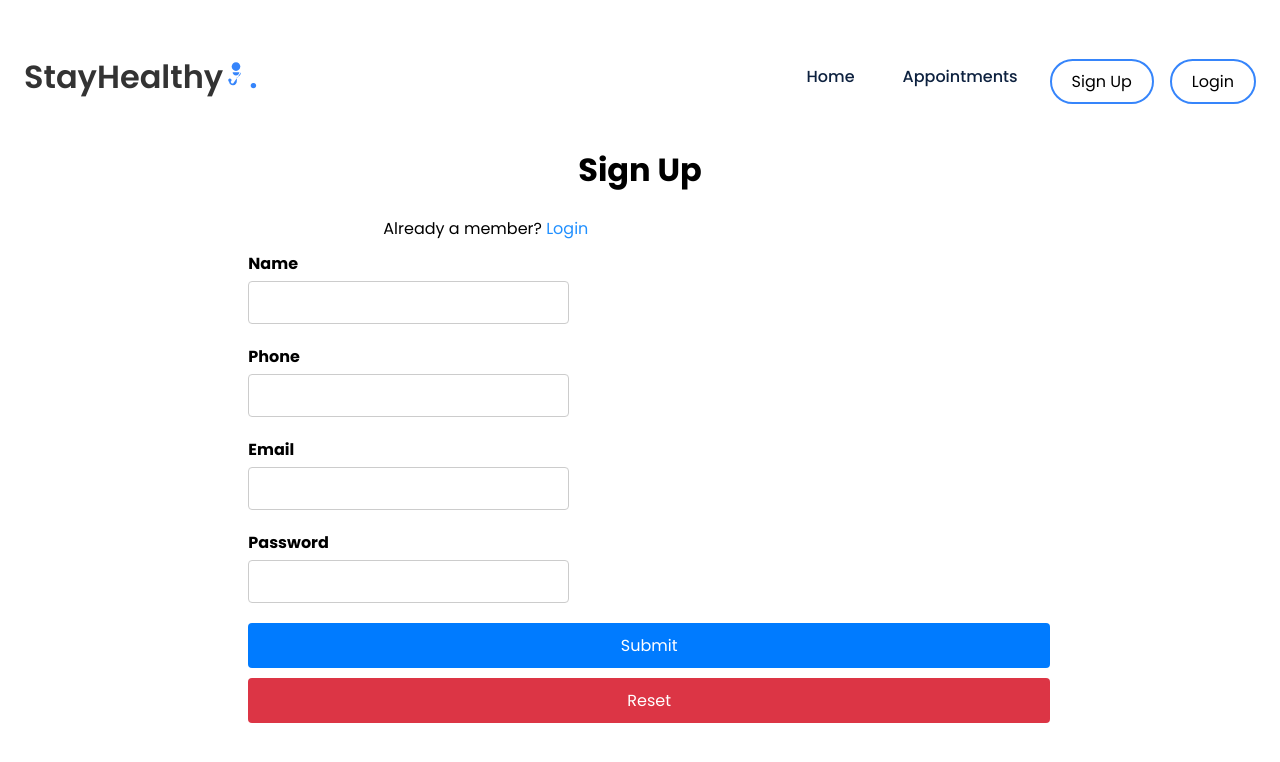
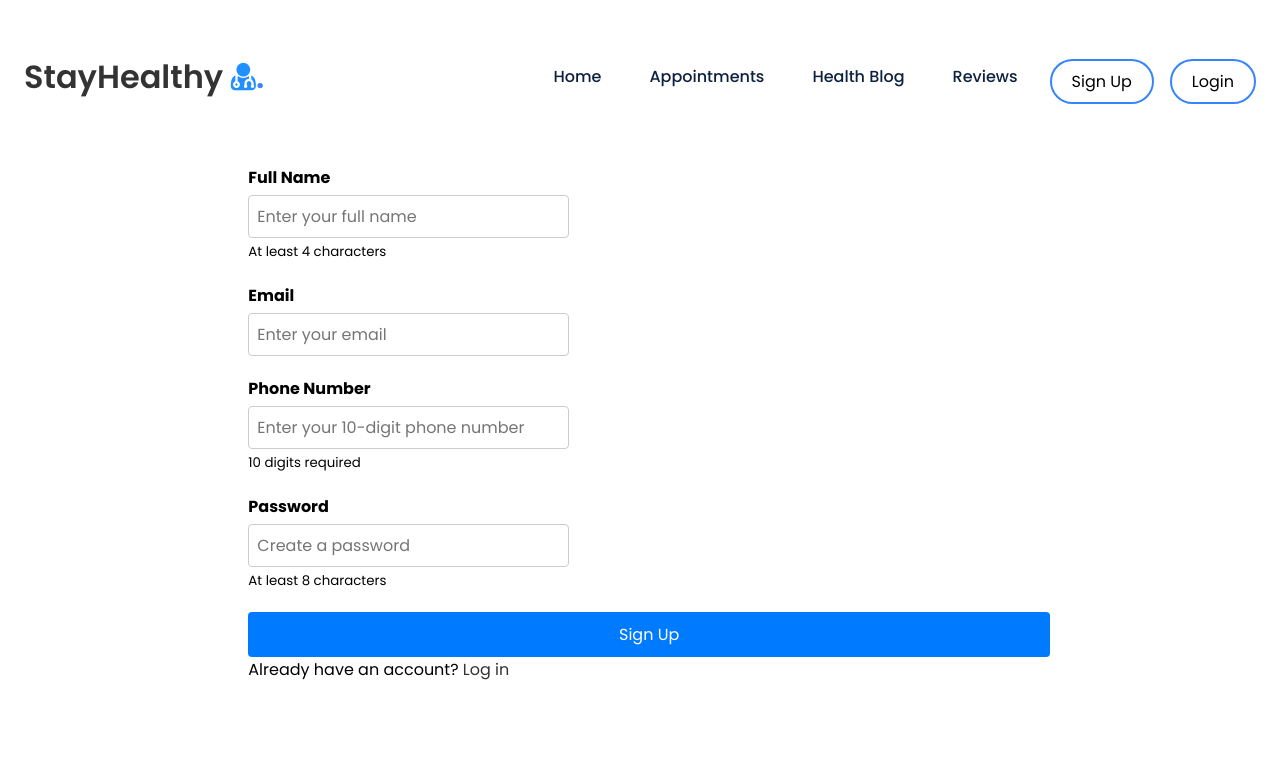
Before and after one commit to bahaungor/test_med_app, a React (Create React App) app: page /signup in a window 1280 px wide. Shown: the top 762 px of the page. Built offline with nearby package versions, Linux system fonts and the light colour scheme.

Commit message:
react finished including logout

```diff
--- a/src/Components/Navbar/Navbar.js
+++ b/src/Components/Navbar/Navbar.js
@@ -1,50 +1,76 @@
-import './Navbar.css';
-import { Link } from 'react-router-dom';
+import React, { useEffect, useState } from "react";
+import { Link } from "react-router-dom";
+import "./Navbar.css";
 
-export default function Navbar() {
-  const handleClick = () => {
-    console.log("Menu clicked");
+const Navbar = () => {
+    const [click, setClick] = useState(false);
+    const [isLoggedIn, setIsLoggedIn] = useState(false);
+    const [username, setUsername] = useState("");
+    const [email, setEmail] = useState("");
+    const [showDropdown, setShowDropdown] = useState(false);
+
+    const handleClick = () => setClick(!click);
+
+    const extractUsernameFromEmail = (email) => {
+        if (!email) return '';
+        const namePart = email.split('@')[0];
+        return namePart.charAt(0).toUpperCase() + namePart.slice(1);
     };
+
+    const handleLogout = () => {
+        sessionStorage.clear();
+        localStorage.removeItem("doctorData");
+        setIsLoggedIn(false);
+        setEmail('');
+        window.location.reload();
+    };
+
+    useEffect(() => {
+        const storedEmail = sessionStorage.getItem("email");
+        const storedName = sessionStorage.getItem("name");
+
+        if (storedEmail) {
+            setIsLoggedIn(true);
+            setEmail(storedEmail);
+            setUsername(storedName || extractUsernameFromEmail(storedEmail));
+        }
+    }, []);
 
     return (
         <nav>
-      {/* Navigation logo section */}
             <div className="nav__logo">
                 <Link to="/">
-          StayHealthy
-          <svg
-            xmlns="http://www.w3.org/2000/svg"
-            height="26"
-            width="26"
-            viewBox="0 0 1000 1000"
-            style={{ fill: "#3685fb" }}
-          >
-            <title>Doctor With Stethoscope SVG icon</title>
-            <g>
-              <g>
-                <path d="M499.8,10c91.7,0,166,74.3,166,166c0,91.7-74.3,166-166,166c-91.7,0-166-74.3-166-166C333.8,84.3,408.1,10,499.8,10z" />
-                <path d="M499.8,522.8c71.2,0,129.1-58.7,129.1-129.1H370.6C370.6,464.1,428.6,522.8,499.8,522.8z" />
-                <path d="M693.2,395c-0.7,94.9-70.3,173.7-160.8,188.9v155.9c0,80.3-60.7,150.8-140.8,155.3c-83,4.7-152.7-58.9-157.6-139.7c-22-12.8-35.6-38.5-30.3-66.7c4.7-25.1,25.5-45.6,50.8-49.9c39.7-6.7,74.1,23.7,74.1,62.1c0,23-12.3,43-30.7,54.1c4.7,45.4,45.1,80.4,92.6,76c44.6-4,77.2-44...." />
-              </g>
-            </g>
-          </svg>
+                    StayHealthy <i style={{color:'#2190FF'}} className="fa fa-user-md"></i>
                 </Link>
                 <span>.</span>
             </div>
-
-      {/* Navigation icon (hamburger) */}
             <div className="nav__icon" onClick={handleClick}>
-        <i className="fa fa-bars"></i>
+                <i className={click ? "fa fa-times" : "fa fa-bars"}></i>
             </div>
-
-      {/* Navigation links */}
-      <ul className="nav__links active">
+            <ul className={click ? 'nav__links active' : 'nav__links'}>
                 <li className="link">
                     <Link to="/">Home</Link>
                 </li>
                 <li className="link">
-          <Link to="/appointments">Appointments</Link>
+                    <Link to="/search/doctors">Appointments</Link>
                 </li>
+                <li className="link">
+                    <Link to="/healthblog">Health Blog</Link>
+                </li>
+                <li className="link">
+                    <Link to="/reviews">Reviews</Link>
+                </li>
+                {isLoggedIn ? (
+                    <li className="link">
+                        <div className="user-container">
+                            <span className="username">Hello, {username}</span>
+                            <button className="btn2" onClick={handleLogout}>
+                                Logout
+                            </button>
+                        </div>
+                    </li>
+                ) : (
+                    <>
                         <li className="link">
                             <Link to="/signup">
                                 <button className="btn1">Sign Up</button>
@@ -55,7 +81,11 @@ export default function Navbar() {
                                 <button className="btn1">Login</button>
                             </Link>
                         </li>
+                    </>
+                )}
             </ul>
         </nav>
     );
-}
+};
+
+export default Navbar;
--- a/src/Components/Sign_Up/Sign_Up.js
+++ b/src/Components/Sign_Up/Sign_Up.js
@@ -1,83 +1,166 @@
 import React, { useState } from 'react';
 import './Sign_Up.css';
+import { Link, useNavigate } from 'react-router-dom';
+import { API_URL } from '../../config';
 
-export default function SignUp() {
+const Sign_Up = () => {
     const [formData, setFormData] = useState({
         name: '',
+        email: '',
         phone: '',
-    email: '',
         password: ''
     });
+    const [errors, setErrors] = useState([]);
+    const [isSubmitting, setIsSubmitting] = useState(false);
+    const navigate = useNavigate();
 
-  const [errors, setErrors] = useState({});
-
-  const validate = () => {
-    const newErrors = {};
-
-    if (!formData.name.trim()) newErrors.name = 'Name is required';
-    if (!/^\d{10}$/.test(formData.phone)) newErrors.phone = 'Phone must be 10 digits';
-    if (!/\S+@\S+\.\S+/.test(formData.email)) newErrors.email = 'Invalid email format';
-    if (formData.password.length < 6) newErrors.password = 'Password must be at least 6 characters';
-
-    setErrors(newErrors);
-    return Object.keys(newErrors).length === 0;
+    const handleChange = (e) => {
+        const { name, value } = e.target;
+        setFormData(prev => ({
+            ...prev,
+            [name]: value
+        }));
     };
 
-  const handleChange = e => {
-    setFormData({ ...formData, [e.target.name]: e.target.value });
-  };
+    const register = async (e) => {
+        e.preventDefault();
+        setErrors([]);
+        setIsSubmitting(true);
 
-  const handleSubmit = e => {
-    e.preventDefault();
-    if (validate()) {
-      alert('Sign Up Successful!');
-      // Submit logic here
+        try {
+            const response = await fetch(`${API_URL}/api/auth/register`, {
+                method: "POST",
+                headers: {
+                    "Content-Type": "application/json",
+                },
+                body: JSON.stringify(formData),
+            });
+
+            const json = await response.json();
+
+            if (!response.ok) {
+                if (json.error) {
+                    // Handle single error message (like duplicate email)
+                    setErrors([json.error]);
+                } else if (json.errors) {
+                    // Handle validation errors from express-validator
+                    const validationErrors = json.errors.map(err => `${err.param}: ${err.msg}`);
+                    setErrors(validationErrors);
+                } else {
+                    setErrors(['Registration failed. Please try again.']);
+                }
+                return;
+            }
+
+            if (json.authtoken) {
+                // Store user data in session storage
+                sessionStorage.setItem("auth-token", json.authtoken);
+                sessionStorage.setItem("name", formData.name);
+                sessionStorage.setItem("phone", formData.phone);
+                sessionStorage.setItem("email", formData.email);
+
+                // Redirect to home page
+                navigate("/");
+                window.location.reload();
+            }
+        } catch (error) {
+            console.error('Registration error:', error);
+            setErrors(['Network error. Please check your connection.']);
+        } finally {
+            setIsSubmitting(false);
         }
     };
 
     return (
         <div className="container" style={{ marginTop: '5%' }}>
             <div className="signup-grid">
-        <div className="signup-text">
-          <h1>Sign Up</h1>
+                <div className="signup-form">
+                    <h2 className="text-center mb-4">Create an Account</h2>
+                    {errors.length > 0 && (
+                        <div className="alert alert-danger">
+                            <ul className="mb-0">
+                                {errors.map((error, index) => (
+                                    <li key={index}>{error}</li>
+                                ))}
+                            </ul>
                         </div>
-        <div className="signup-text1" style={{ textAlign: 'left' }}>
-          Already a member? <a href="../Login/Login.html" style={{ color: '#2190FF' }}>Login</a>
+                    )}
+                    <form onSubmit={register}>
+                        <div className="form-group">
+                            <label htmlFor="name">Full Name</label>
+                            <input
+                                value={formData.name}
+                                onChange={handleChange}
+                                type="text"
+                                name="name"
+                                id="name"
+                                className="form-control"
+                                placeholder="Enter your full name"
+                                required
+                                minLength="4"
+                            />
+                            <small className="form-text text-muted">At least 4 characters</small>
                         </div>
-
-        <div className="signup-form">
-          <form onSubmit={handleSubmit}>
-            <div className="form-group">
-              <label htmlFor="name">Name</label>
-              <input name="name" className="form-control" onChange={handleChange} />
-              {errors.name && <span className="error">{errors.name}</span>}
-            </div>
-
-            <div className="form-group">
-              <label htmlFor="phone">Phone</label>
-              <input name="phone" className="form-control" onChange={handleChange} />
-              {errors.phone && <span className="error">{errors.phone}</span>}
-            </div>
-
                         <div className="form-group">
                             <label htmlFor="email">Email</label>
-              <input name="email" type="email" className="form-control" onChange={handleChange} />
-              {errors.email && <span className="error">{errors.email}</span>}
+                            <input
+                                value={formData.email}
+                                onChange={handleChange}
+                                type="email"
+                                name="email"
+                                id="email"
+                                className="form-control"
+                                placeholder="Enter your email"
+                                required
+                            />
                         </div>
-
+                        <div className="form-group">
+                            <label htmlFor="phone">Phone Number</label>
+                            <input
+                                value={formData.phone}
+                                onChange={handleChange}
+                                type="tel"
+                                name="phone"
+                                id="phone"
+                                className="form-control"
+                                placeholder="Enter your 10-digit phone number"
+                                required
+                                minLength="10"
+                                maxLength="10"
+                                pattern="[0-9]{10}"
+                            />
+                            <small className="form-text text-muted">10 digits required</small>
+                        </div>
                         <div className="form-group">
                             <label htmlFor="password">Password</label>
-              <input name="password" type="password" className="form-control" onChange={handleChange} />
-              {errors.password && <span className="error">{errors.password}</span>}
+                            <input
+                                value={formData.password}
+                                onChange={handleChange}
+                                type="password"
+                                name="password"
+                                id="password"
+                                className="form-control"
+                                placeholder="Create a password"
+                                required
+                                minLength="8"
+                            />
+                            <small className="form-text text-muted">At least 8 characters</small>
                         </div>
-
-            <div className="btn-group">
-              <button type="submit" className="btn btn-primary">Submit</button>
-              <button type="reset" className="btn btn-danger">Reset</button>
+                        <button
+                            type="submit"
+                            className="btn btn-primary btn-block"
+                            disabled={isSubmitting}
+                        >
+                            {isSubmitting ? 'Registering...' : 'Sign Up'}
+                        </button>
+                        <div className="text-center mt-3">
+                            <p>Already have an account? <Link to="/login">Log in</Link></p>
                         </div>
                     </form>
                 </div>
             </div>
         </div>
     );
-}
+};
+
+export default Sign_Up;
--- a/src/config.js
+++ b/src/config.js
@@ -1,4 +1,4 @@
-export const API_URL = window.location.hostname === "localhost" ? "<add your theia server side url>" : "add your theia server side url";
+export const API_URL = window.location.hostname === "localhost" ? "https://bahadirungor-8181.theiadockernext-0-labs-prod-theiak8s-4-tor01.proxy.cognitiveclass.ai/" : "https://bahadirungor-8181.theiadockernext-0-labs-prod-theiak8s-4-tor01.proxy.cognitiveclass.ai/";
 console.log(
     "API_URL :",
     API_URL
```
Also changed, not shown: src/Components/Navbar/Navbar.css (+40 -0 lines), 1 other file (tests, documents, lock files or other folders). Lines whose indentation alone changed are shown as unchanged.
